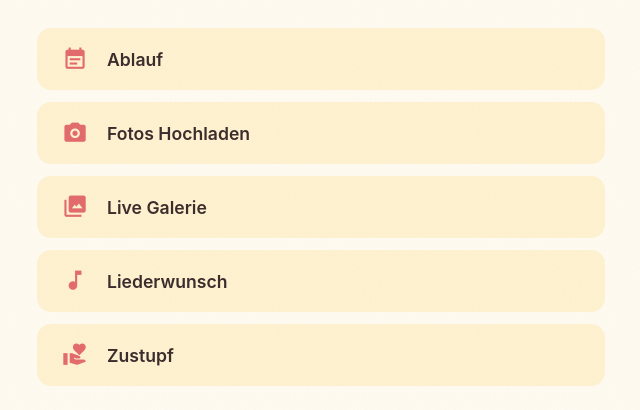
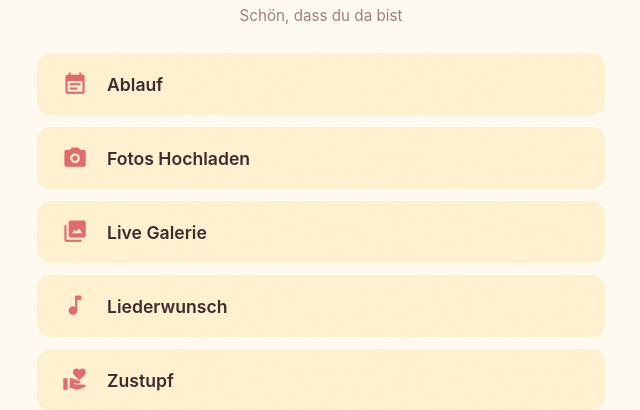
Before and after one commit to TimDeanMoser/wedding_companion, a Python web app: template templates/index.html in a window 1280 px wide. Shown: the part 218-628 px from the top of the page, without its empty margins (319-959 px from the left). Run offline with Jinja, Linux system fonts and the light colour scheme; the template is opened without the code that fills it, so the values that code supplies are empty; some libraries are stand-ins or nearby versions.

Commit message:
UX: add subtitle to home page hero
Co-Authored-By: Claude Sonnet 4.6 <noreply@anthropic.com>

```diff
--- a/templates/index.html
+++ b/templates/index.html
@@ -18,6 +18,7 @@
     <path fill="var(--primary)" d="M12 21.35l-1.45-1.32C5.4 15.36 2 12.28 2 8.5 2 5.42 4.42 3 7.5 3c1.74 0 3.41.81 4.5 2.09C13.09 3.81 14.76 3 16.5 3 19.58 3 22 5.42 22 8.5c0 3.78-3.4 6.86-8.55 11.54L12 21.35z"/>
   </svg>
   <h1>Hallo, {{ session_name }}!</h1>
+  <p>Schön, dass du da bist</p>
 </div>
 
 <nav class="nav-buttons">
```
